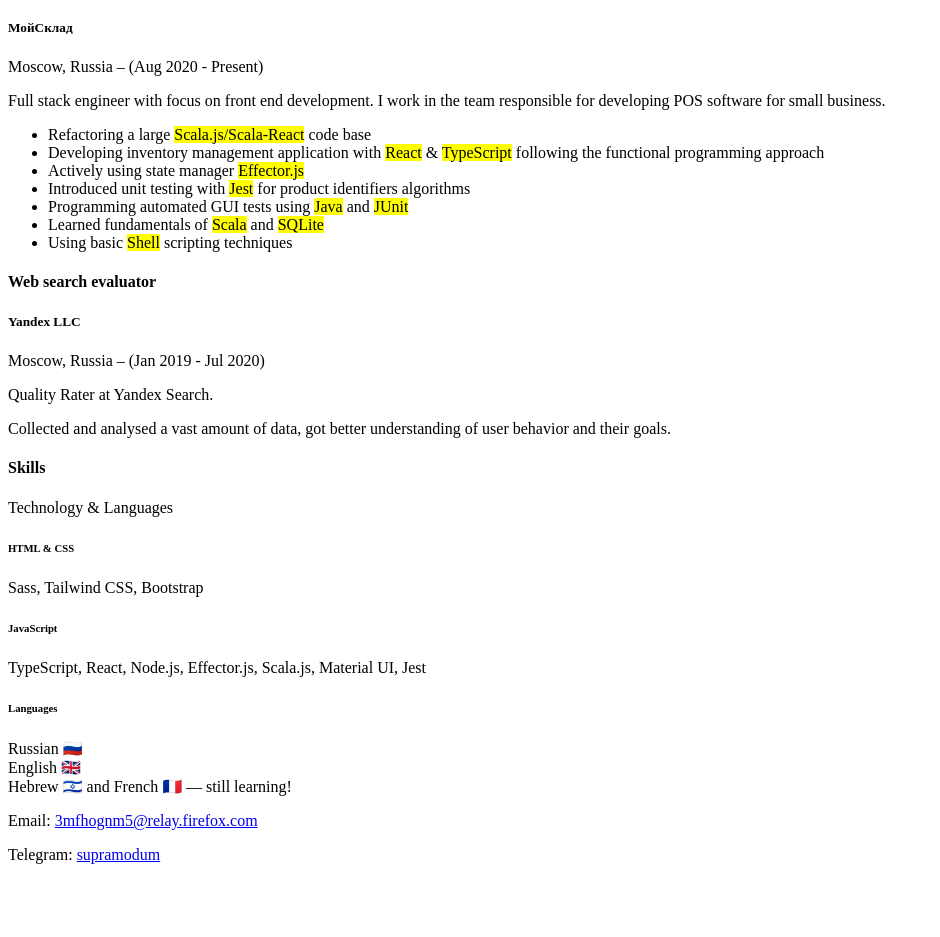
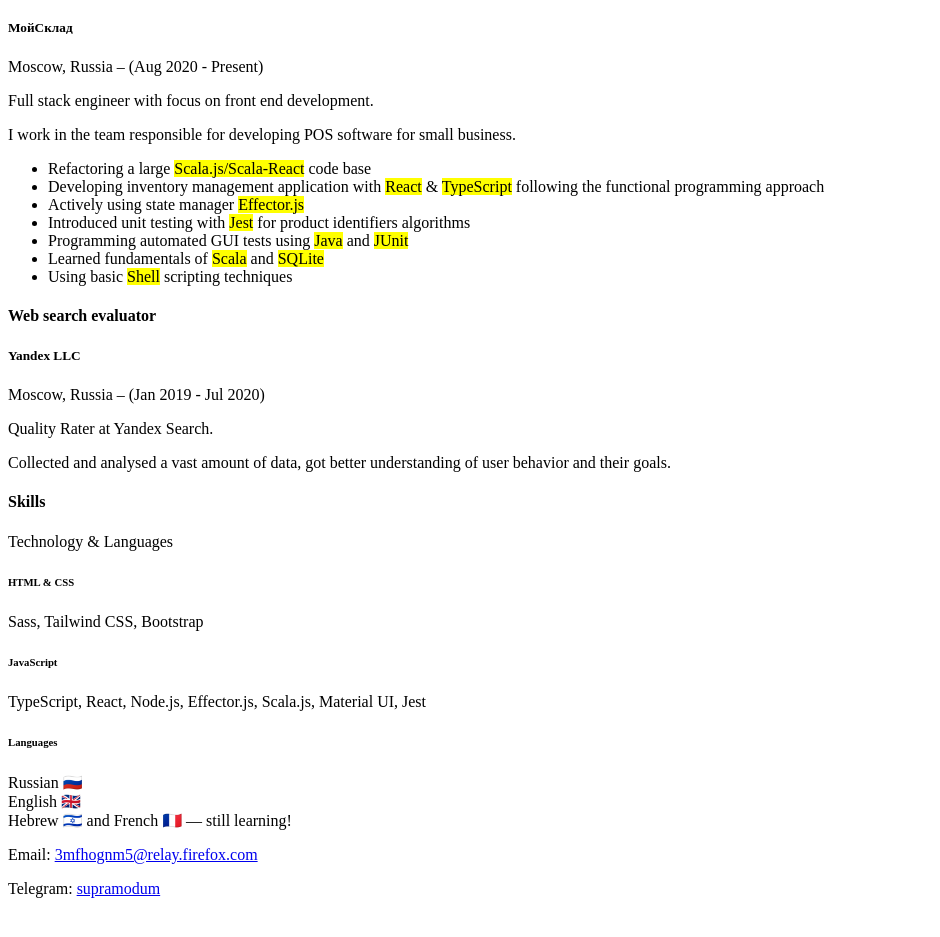
Before and after one commit to supra-modum/rrrageinput, a React (Vite) app: page /cv in a window 1280 px wide. Shown: the part 529-1466 px from the top of the page, without its empty margins (0-940 px from the left). Built offline with nearby package versions, Linux system fonts and the light colour scheme.

Commit message:
add new ui components

```diff
--- a/src/cv/cv.tsx
+++ b/src/cv/cv.tsx
@@ -8,6 +8,9 @@
   Header,
   HeroCV,
   H6Animated,
+  List,
+  Article,
+  MarkComponent,
 } from "../exports";
 import { Contacts } from "~/contacts";
 
@@ -22,63 +25,85 @@
           h5={"МойСклад"}
           children={"Moscow, Russia – (Aug 2020 - Present)"}
         />
-        <article className="px-4">
-          Full stack engineer with focus on front end development. I work in the
-          team responsible for developing POS software for small business.
-          <ul>
-            <li>
-              Refactoring a large <mark>Scala.js/Scala-React</mark> code base
-            </li>
-            <li>
+        <Article
+          sectionData={[
+            <>
+              <p>Full stack engineer with focus on front end development.</p>
+              <p>
+                I work in the team responsible for developing POS software for
+                small business.
+              </p>
+              <List
+                dataList={[
+                  <>
+                    Refactoring a large{" "}
+                    <MarkComponent>Scala.js/Scala-React</MarkComponent> code
+                    base
+                  </>,
+                  <>
                     Developing inventory management application with{" "}
-              <mark>React</mark> & <mark>TypeScript</mark> following the
+                    <MarkComponent>React</MarkComponent> &{" "}
+                    <MarkComponent>TypeScript</MarkComponent> following the
                     functional programming approach
-            </li>
-            <li>
-              Actively using state manager <mark>Effector.js</mark>
-            </li>
-            <li>
-              Introduced unit testing with <mark>Jest</mark> for product
-              identifiers algorithms
-            </li>
-            <li>
-              Programming automated GUI tests using <mark>Java</mark> and{" "}
-              <mark>JUnit</mark>
-            </li>
-            <li>
-              Learned fundamentals of <mark>Scala</mark> and <mark>SQLite</mark>
-            </li>
-            <li>
-              Using basic <mark>Shell</mark> scripting techniques
-            </li>
-          </ul>
-        </article>
+                  </>,
+                  <>
+                    Actively using state manager{" "}
+                    <MarkComponent>Effector.js</MarkComponent>
+                  </>,
+                  <>
+                    Introduced unit testing with{" "}
+                    <MarkComponent>Jest</MarkComponent> for product identifiers
+                    algorithms
+                  </>,
+                  <>
+                    Programming automated GUI tests using{" "}
+                    <MarkComponent>Java</MarkComponent> and{" "}
+                    <MarkComponent>JUnit</MarkComponent>
+                  </>,
+                  <>
+                    Learned fundamentals of <MarkComponent>Scala</MarkComponent>{" "}
+                    and <MarkComponent>SQLite</MarkComponent>
+                  </>,
+                  <>
+                    Using basic <MarkComponent>Shell</MarkComponent> scripting
+                    techniques
+                  </>,
+                ]}
+              />
+            </>,
+          ]}
+        />
         <SmallHeading
           h4={"Web search evaluator"}
           h5={"Yandex LLC"}
           children={"Moscow, Russia – (Jan 2019 - Jul 2020)"}
         />
-        <article className="px-4">
+        <Article
+          sectionData={[
+            <>
               <p>Quality Rater at Yandex Search.</p>
               <p>
                 Collected and analysed a vast amount of data, got better
                 understanding of user behavior and their goals.
               </p>
-        </article>
+            </>,
+          ]}
+        />
         <SmallHeading h4={"Skills"} children={"Technology & Languages"} />
-        <article className="px-4">
-          <section className="py-1">
+        <Article
+          sectionData={[
+            <>
               <H6Animated>HTML & CSS</H6Animated>
               <p>Sass, Tailwind CSS, Bootstrap</p>
-          </section>
-          <section className="py-1">
+            </>,
+            <>
               <H6Animated>JavaScript</H6Animated>
               <p>
                 TypeScript, React, Node.js, Effector.js, Scala.js, Material UI,
                 Jest
               </p>
-          </section>
-          <section className="py-1">
+            </>,
+            <>
               <H6Animated>Languages</H6Animated>
               <p>
                 Russian 🇷🇺
@@ -87,8 +112,9 @@
                 <br />
                 Hebrew 🇮🇱 and French 🇫🇷 — still learning!
               </p>
-          </section>
-        </article>
+            </>,
+          ]}
+        />
       </Wrapper>
       <Contacts />
       <Footer />
--- a/src/exports.ts
+++ b/src/exports.ts
@@ -5,6 +5,9 @@
 import { SmallHeading } from "./ui/small-heading";
 import { Tags } from "./ui/tags";
 import { H6Animated } from "./ui/h6-animated";
+import { MarkComponent } from "./ui/mark-component";
+import { List } from "./ui/list";
+import { Article } from "./ui/article";
 import { Wrapper } from "./ui/wrapper";
 import { Home } from "./home";
 import { CV } from "./cv";
@@ -16,6 +19,9 @@
   HeroCV,
   Footer,
   H6Animated,
+  MarkComponent,
+  List,
+  Article,
   Wrapper,
   SmallHeading,
   Tags,
--- /dev/null
+++ b/src/ui/article.tsx
@@ -0,0 +1,15 @@
+import React from "react";
+
+interface ArticleProps {
+  sectionData: React.ReactNode[];
+}
+
+export const Article: React.FC<ArticleProps> = ({ sectionData }) => {
+  return (
+    <article className="px-4">
+      {sectionData.map((data) => (
+        <section className="py-2">{data}</section>
+      ))}
+    </article>
+  );
+};
--- a/src/ui/hero-cv.tsx
+++ b/src/ui/hero-cv.tsx
@@ -4,7 +4,7 @@
 
 export const HeroCV: React.FC = () => {
   return (
-    <div className="hero fullscreen bg-blue-100 u-unselectable">
+    <div className="hero fullscreen bg-blue-100 u-unselectable mb-2">
       <div className="hero-body">
         <div className="mx-auto">
           <div className="p-2">
--- /dev/null
+++ b/src/ui/list.tsx
@@ -0,0 +1,15 @@
+import React from "react";
+
+interface ListProps {
+  dataList: React.ReactNode[];
+}
+
+export const List: React.FC<ListProps> = ({ dataList }) => {
+  return (
+    <ul>
+      {dataList.map((data) => (
+        <li>{data}</li>
+      ))}
+    </ul>
+  );
+};
--- /dev/null
+++ b/src/ui/mark-component.tsx
@@ -0,0 +1,5 @@
+import React from "react";
+
+export const MarkComponent: React.FC = ({ children }) => {
+  return <mark className="bg-indigo-300">{children}</mark>;
+};
--- a/src/ui/small-heading.tsx
+++ b/src/ui/small-heading.tsx
@@ -12,7 +12,7 @@
   children,
 }) => {
   return (
-    <div className="pt-6 pb-3">
+    <div className="py-3">
       <div className="px-4">
         <h4 className="title">{h4}</h4>
         <h5 className="text-indigo-500 subtitle">{h5}</h5>
```
Lines whose indentation alone changed are shown as unchanged.
